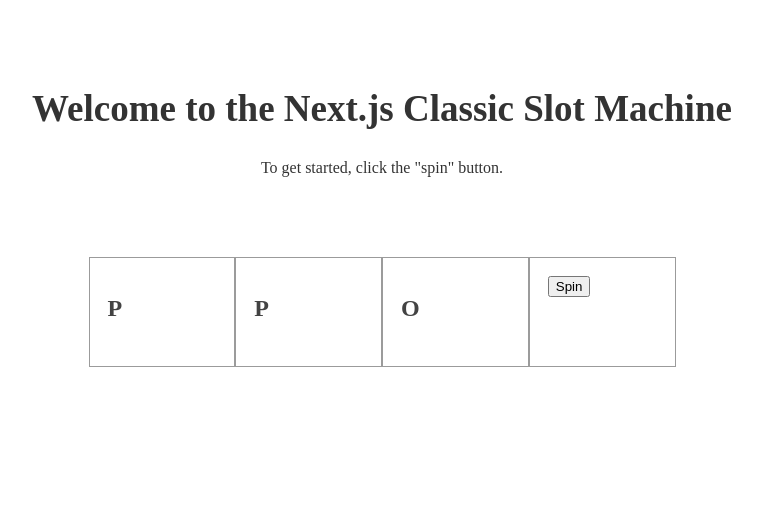
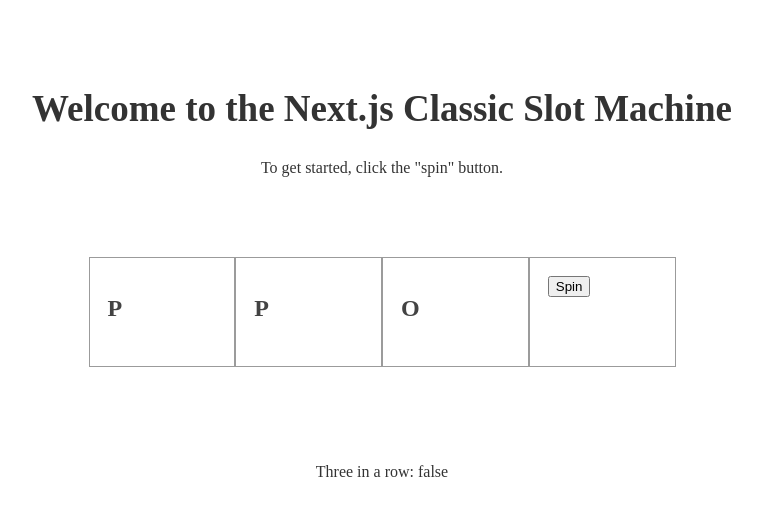
Before and after one commit to arellaTV/nextjs-slotmachine, a Next.js app: page / in a window 1280 px wide. Both pictures are taken after a click on the button "Spin". Shown: the top 516 px of the page, without its empty margins (258-1020 px from the left). Built offline with nearby package versions, Linux system fonts and the light colour scheme.

Commit message:
Renders if results show three in a row

```diff
--- a/pages/index.js
+++ b/pages/index.js
@@ -46,6 +46,11 @@
             <button onClick={spin}>Spin</button>
           </a>
         </div>
+        {spinResult &&
+          <div className="row">
+            <p>Three in a row: {JSON.stringify(threeInARow)}</p>
+          </div>
+        }
       </div>
 
       <style jsx>{`
```
Lines whose indentation alone changed are shown as unchanged.
